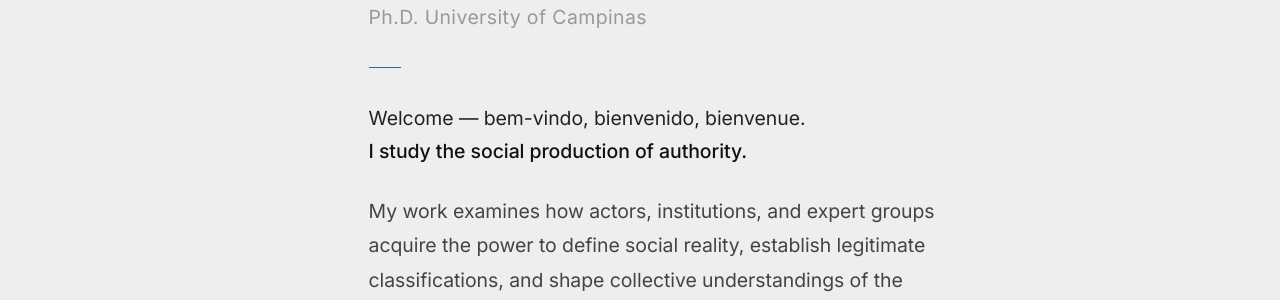
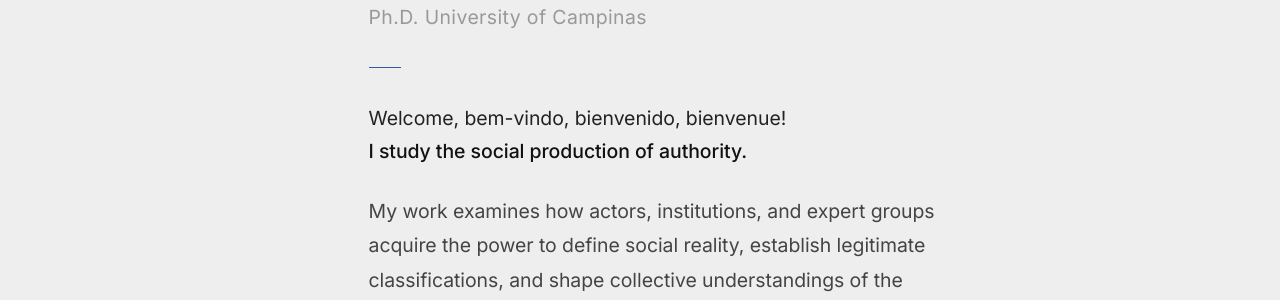
Before and after one commit to viniciuswohnrath/viniciuswohnrath.github.io, a Jekyll site: the page built from _pages/about.md, in a window 1280 px wide and 1260 px high. Shown: the part 428-728 px from the top of the window. Built offline with Jekyll 4.4.1, drawn with Linux system fonts in a browser that asks for light colours; a script bundle is joined from its source files by our own code; library files that are not in the unit come from our copies.

Commit message:
Update about.md

```diff
--- a/_pages/about.md
+++ b/_pages/about.md
@@ -34,13 +34,11 @@ classes: wide
 
   <div class="vw-divider"></div>
 
+Welcome, bem-vindo, bienvenido, bienvenue!
 
+<p class="vw-body-lead">I study the social production of authority.</p>
 
-Welcome — bem-vindo, bienvenido, bienvenue.
-
- <p class="vw-body-lead">I study the social production of authority.</p>
-
-  <p class="vw-body">My work examines how actors, institutions, and expert groups acquire the power to define social reality, establish legitimate classifications, and shape collective understandings of the social world.</p>
+<p class="vw-body">My work examines how actors, institutions, and expert groups acquire the power to define social reality, establish legitimate classifications, and shape collective understandings of the social world.</p>
 
   <p class="vw-body">Drawing on socio-historical analysis, prosopography, and ethnography, I explore these dynamics in the Brazilian legal field, in disputes at the intersection of religion, education, and politics, and in the appropriation of Freirean pedagogy in indigenous teacher education in Mexico.</p>
 
```
